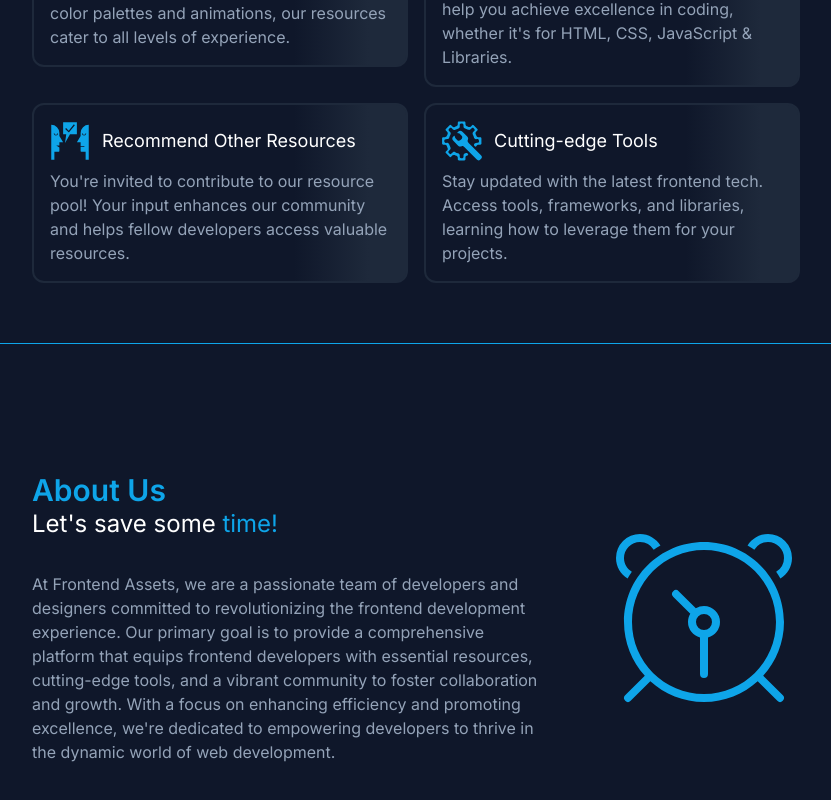
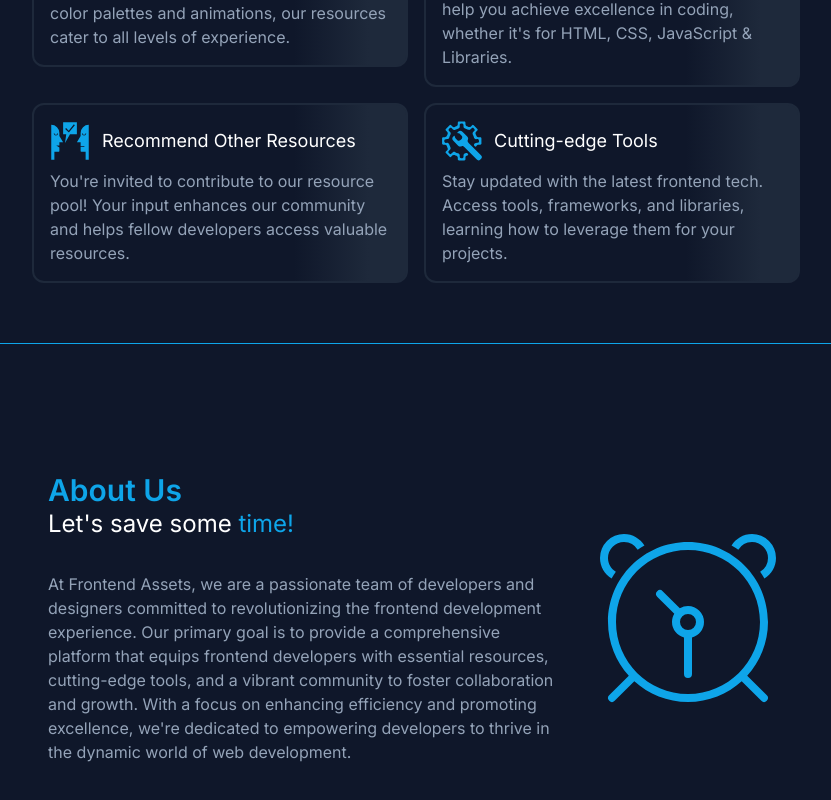
Before and after one commit to dustinsoos/frontend-assets, a Next.js app: page / in a window 1280 px wide. Shown: the part 1258-2058 px from the top of the page, without its empty margins (224-1055 px from the left). Built offline with nearby package versions, Linux system fonts and the light colour scheme.

Commit message:
fixing about section

```diff
--- a/app/components/About.jsx
+++ b/app/components/About.jsx
@@ -3,7 +3,7 @@ import React from "react";
 export default function About() {
   return (
     <section className=" px-8 md:px-16 lg:px-32 xl:px-64 bg-slate-900 pt-32 pb-32">
-      <div className=" lg:flex lg:justify-between lg:items-center">
+      <div className=" lg:flex lg:justify-around lg:items-center">
         <div className="grid lg:w-2/3">
           <div className="flex gap-4 items-center">
             <h3 className="text-sky-500 text-3xl font-semibold grid items-end   ">
@@ -33,7 +33,7 @@ export default function About() {
         <img
           src="/clock-icon.svg"
           alt="clock-icon"
-          className=" animate-pulse w-1/4 2xl:w-1/5 hidden lg:block "
+          className=" animate-pulse w-1/4 2xl:w-1/6 hidden lg:block"
         />
       </div>
     </section>
```
